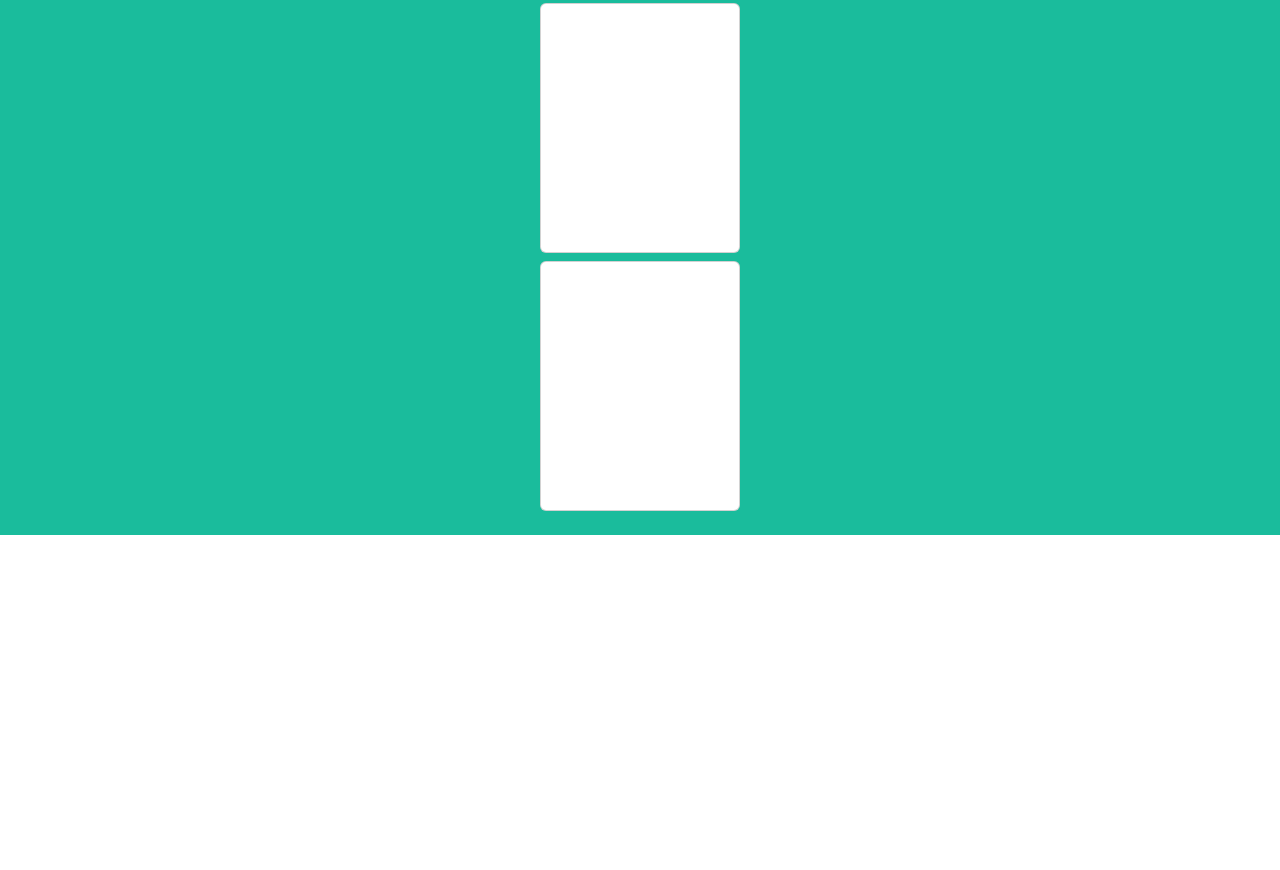
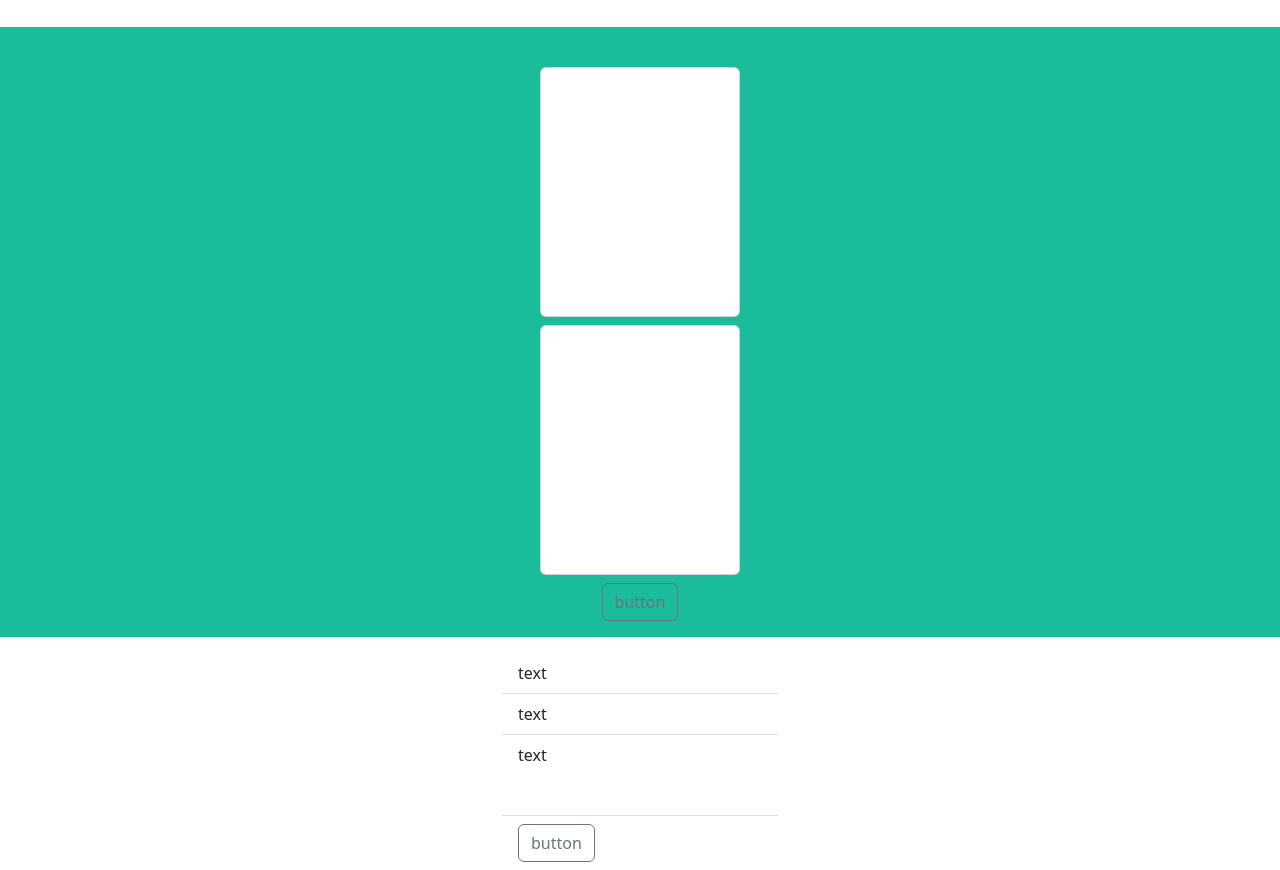
Before and after one commit to NicolaTeora/html-css-bootstrap-freelancer, a plain HTML site: page index.html in a window 1280 px wide. Shown: the part 1481-2351 px from the top of the page. Before the commit the page ends 2016 px from the top, so only its background shows below. Drawn offline with nearby package versions, Linux system fonts and the light colour scheme.

Commit message:
feat : contact me section

```diff
--- a/css/style.css
+++ b/css/style.css
@@ -33,10 +33,14 @@
 }
 
 /* PORTFOLIO */
+#portfolio{
+    color: rgba(44, 62, 80, 1);
+}
+
 .illustration{
     height: 150px;
     width: 100%;
-    background-color: rgba(44, 62, 80, 1);;
+    background-color: rgba(44, 62, 80, 1);
 }
 
 /* ABOUT */
@@ -44,3 +48,8 @@
     background-color: rgba(26, 188, 156, 1);
     color: white;
 }
+
+/* CONTACT ME */
+#contact_me .container{
+    width: 300px;
+}
--- a/index.html
+++ b/index.html
@@ -63,7 +63,12 @@
     <!-- PORTFOLIO -->
     <section id="portfolio">
         <div class="container pt-3 pb-3">
-            <div class="row g-2 mb-3">
+            <div class="row g-2 mb-3 text-center">
+
+                <div class="col">
+                    <h1> text </h1>
+                </div>
+
                 <div class="col-12">
                     <div class="card illustration debug">
 
@@ -101,16 +106,37 @@
 
     <!-- ABOUT -->
     <section id="about">
-        <div class="container pt-3 pb-3">
+        <div class="container text-center pt-3 pb-3">
             <div class="row gy-2 mt-3">
                 <div class="col">
                     <div class="card mb-2 mx-auto card_img"></div>
                     <div class="card mb-2 mx-auto card_img"></div>
                 </div>
             </div>
+            <button type="button" class="btn btn-outline-secondary">button</button>
         </div>
 
     </section>
     <!-- END ABOUT -->
+
+    <!-- CONTACT ME -->
+    <section id="contact_me">
+        <div class="container mt-3">
+            <div class="col">
+                <ul class="list-group list-group-flush">
+                    <li class="list-group-item">text</li>
+                    <li class="list-group-item">text</li>
+                    <li class="list-group-item pb-5">text</li>
+                    <li class="list-group-item">
+                        <button type="button" class="btn btn-outline-secondary">button</button>
+                    </li>
+                  </ul>
+            </div>
+        </div>
+    </section>
+    <!-- END CONTACT ME -->
+
+    <!--  -->
+
 </body>
 </html>
```
